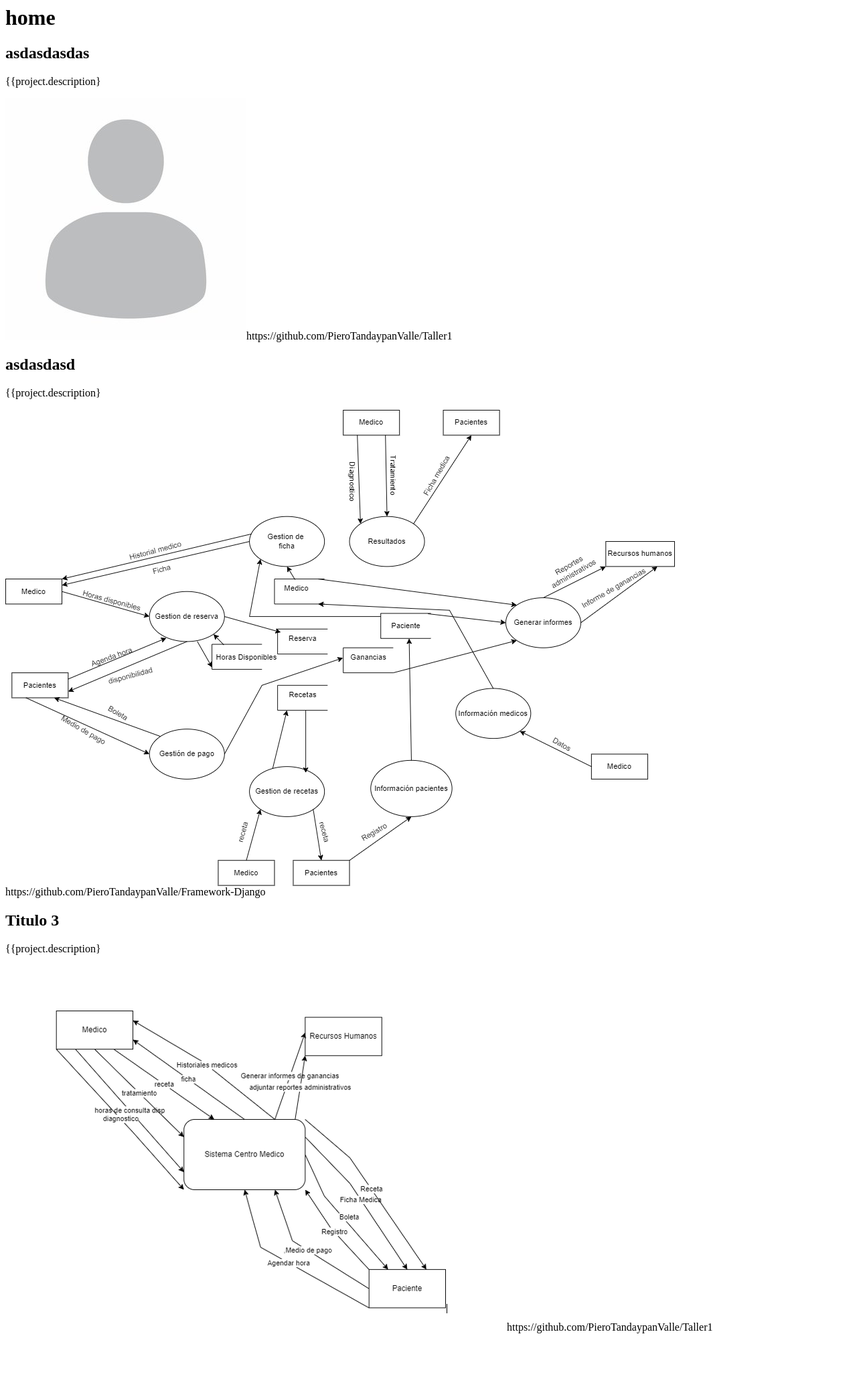
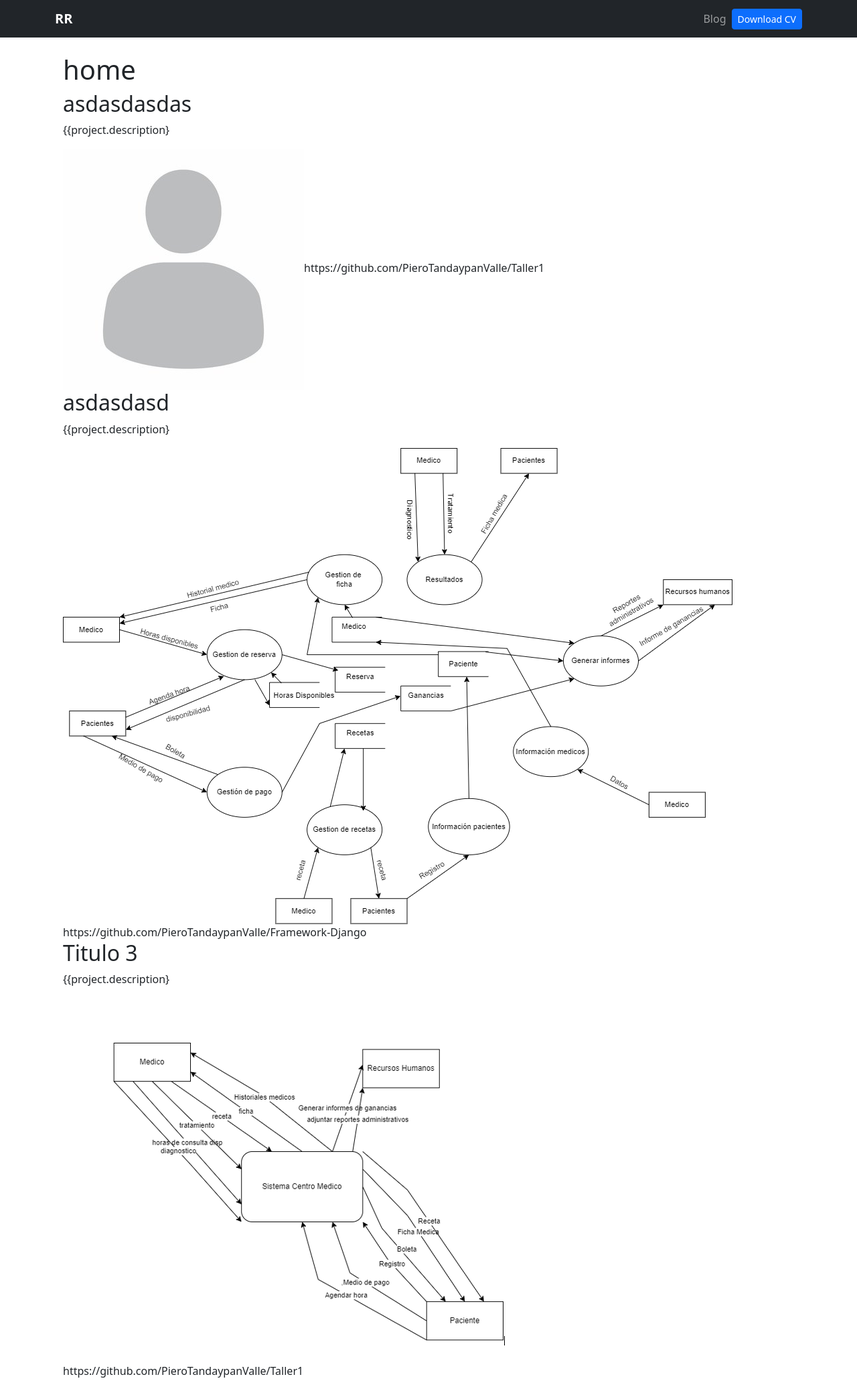
Before and after one commit to PieroTandaypanValle/Framework-Django, a Django app: page / in a window 1280 px wide. Shown: the whole page at 67% size. Before the commit the page ends 1991 px from the top, so only its background shows below. Run offline with Django 4.2, Linux system fonts and the light colour scheme; data comes from the database, SQL or seed files in the repository; both versions use the stored data as it was after the commit.

Commit message:
Migrando datos
agregando templates en carpeta blog, y agregando el layout.html, modificando las estética de la web

```diff
--- a/Portafolio1/blog/admin.py
+++ b/Portafolio1/blog/admin.py
@@ -1,3 +1,4 @@
 from django.contrib import admin
+from .models import Post
 
-# Register your models here.
+admin.site.register(Post)
--- /dev/null
+++ b/Portafolio1/blog/urls.py
@@ -0,0 +1,9 @@
+from django.urls import path
+from .views import render_posts, post_detail
+
+app_name = "blog"
+
+urlpatterns= [
+    path('', render_posts, name='posts'),
+    path('<int:post_id>', post_detail, name="post_detail"),
+]
--- a/Portafolio1/django_portfolio/urls.py
+++ b/Portafolio1/django_portfolio/urls.py
@@ -14,15 +14,17 @@
     2. Add a URL to urlpatterns:  path('blog/', include('blog.urls'))
 """
 from django.contrib import admin
-from django.urls import path
+from django.urls import path, include
 from django.conf.urls.static import static
 from django.conf import settings
+
 
 from portfolio import views
 
 urlpatterns = [
     path('admin/', admin.site.urls),
     path('', views.home, name='home'),
+    path('blog/', include('blog.urls'))
 ]
 
 urlpatterns += static(settings.MEDIA_URL, document_root=settings.MEDIA_ROOT)
--- a/Portafolio1/portfolio/templates/home.html
+++ b/Portafolio1/portfolio/templates/home.html
@@ -1,3 +1,7 @@
+{% extends 'layout.html' %}
+
+{% block content %}
+
 <h1>home</h1>
 
 {% for project in projects %}
@@ -6,6 +10,10 @@
 <p>{{project.description}</p>
 <img src="{{project.image.url}}" alt="{{prohect.title}}"
 
-{% if project.url %}
-<a href="{{project.url}}">{{project.url}}</a>
-{% endif %} {% endfor %}
+    {% if project.url %}
+    <a href="{{project.url}}">{{project.url}}</a>
+
+    {% endif %}
+{% endfor %}
+
+{% endblock %}
--- /dev/null
+++ b/Portafolio1/portfolio/templates/layout.html
@@ -0,0 +1,20 @@
+<!DOCTYPE html>
+<html lang="en">
+<head>
+    <meta charset="UTF-8">
+    <meta http-equiv="X-UA-Compatible" content="IE=edge">
+    <meta name="viewport" content="width=device-width, initial-scale=1.0">
+    <title>Django Portfolio</title>
+    <link href="https://cdn.jsdelivr.net/npm/bootstrap@5.3.0-alpha1/dist/css/bootstrap.min.css" rel="stylesheet" integrity="sha384-GLhlTQ8iRABdZLl6O3oVMWSktQOp6b7In1Zl3/Jr59b6EGGoI1aFkw7cmDA6j6gD" crossorigin="anonymous">
+</head>
+<body>
+
+    {% include 'partials/navbar.html' %}
+
+    <div class="container p-4">
+    {% block content %}
+    {% endblock %}
+    </div>
+
+</body>
+</html>
--- /dev/null
+++ b/Portafolio1/portfolio/templates/partials/navbar.html
@@ -0,0 +1,18 @@
+<nav class="navbar navbar-expand-lg navbar-dark bg-dark">
+    <div class="container">
+      <a class="navbar-brand fw-bold fst-ital" href="/">RR</a>
+      <button class="navbar-toggler" type="button" data-bs-toggle="collapse" data-bs-target="#navbarNav" aria-controls="navbarNav" aria-expanded="false" aria-label="Toggle navigation">
+        <span class="navbar-toggler-icon"></span>
+      </button>
+      <div class="collapse navbar-collapse" id="navbarNav">
+        <ul class="navbar-nav ms-auto">
+          <li class="nav-item">
+            <a class="nav-link" href="{% url 'blog:posts' %}">Blog</a>
+          </li>
+          <li class="nav-item d-flex align-items-center">
+            <a class="btn btn-primary btn-sm" href="#">Download CV</a>
+          </li>
+        </ul>
+      </div>
+    </div>
+  </nav>
```
Also changed, not shown: Portafolio1/blog/models.py (+6 -1 lines), Portafolio1/blog/templates/post_detail.html (added, +11 -0 lines), Portafolio1/blog/templates/posts.html (added, +16 -0 lines), Portafolio1/blog/views.py (+9 -2 lines), Portafolio1/blog/migrations/0001_initial.py (added), Portafolio1/db.sqlite3, Portafolio1/media/blog/images/Ascensor.jpg (added), Portafolio1/media/blog/images/ascensor_1.jpg (added), Portafolio1/media/blog/images/nube2.png (added).
